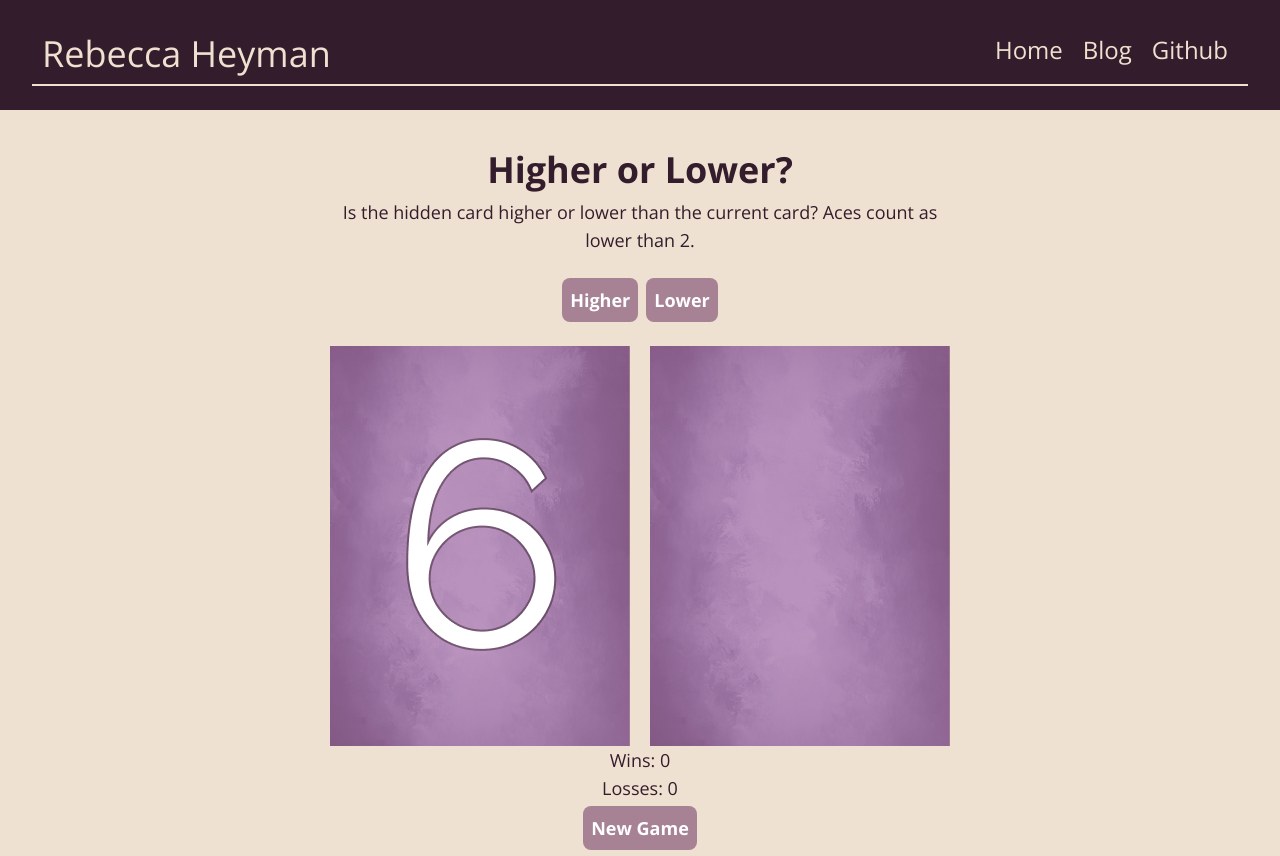
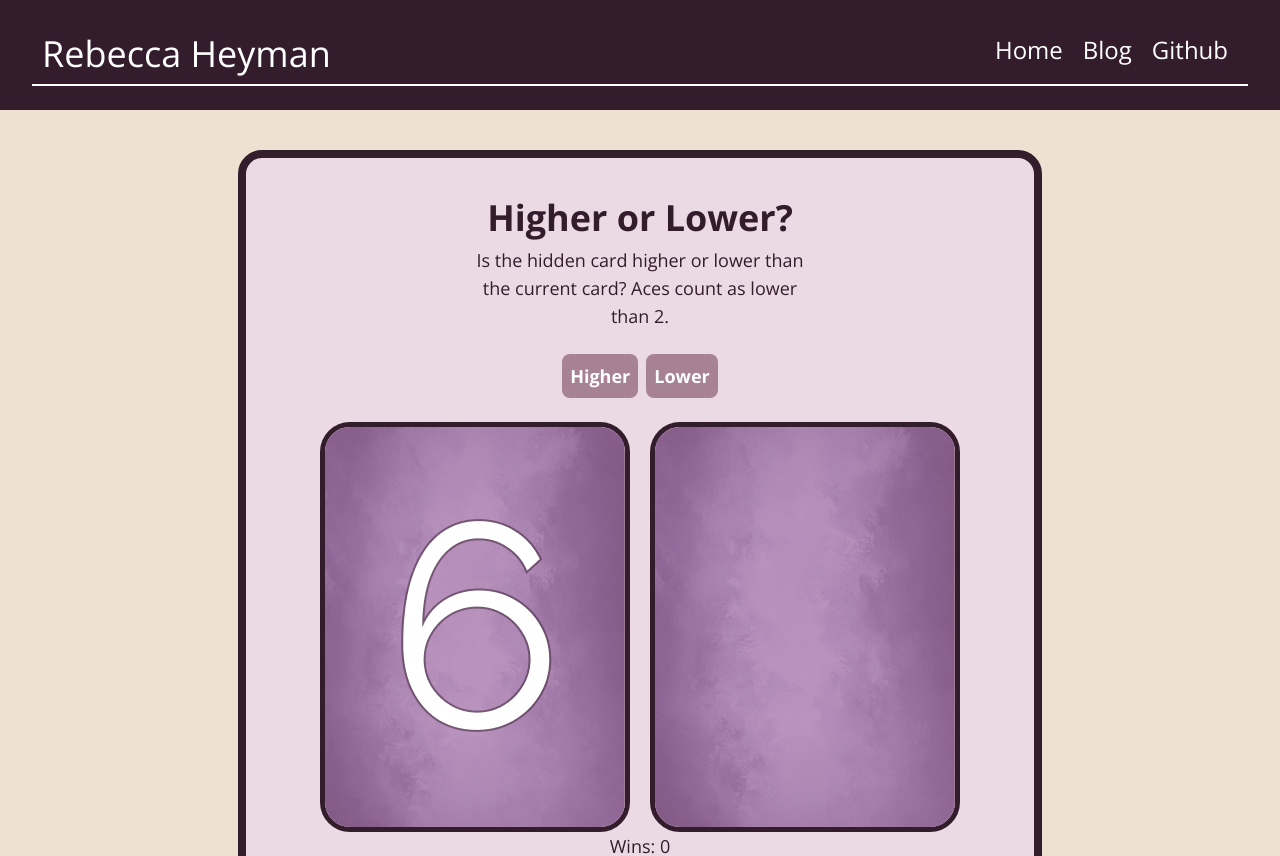
Before and after one commit to kawaiimusician/personal_portfolio, a Next.js app in the folder personal_portfolio_website/: page /higher-or-lower in a window 1280 px wide. Shown: the top 856 px of the page. Built offline with nearby package versions, Linux system fonts and the light colour scheme.

Commit message:
higher or lower card and various small tweaks to design

```diff
--- a/personal_portfolio_website/app/components/CardCarousel.jsx
+++ b/personal_portfolio_website/app/components/CardCarousel.jsx
@@ -40,14 +40,14 @@ export default function CardCarousel() {
     ]
   };
   return (
-    <div className="w-3/4 m-auto">
+    <div className="w-10/12 m-auto">
       <div>
         <Slider {...settings}>
           {cardData.map((d) => (
-            <div className="tertiary-offWhite h-auto rounded-xl">
+            <div className="tertiary-offWhite h-auto rounded-xl border-4 border-primary">
               {/* img */}
-              <div className="rounded-t-xl bg-tertiary flex justify-center items-center">
-                <Image src={d.projectImg} width={300} height={300} alt="Cartoon Rebecca" className="w-full h-auto rounded-t-xl" />
+              <div className="rounded-t-xl bg-tertiary flex justify-center items-center border-b-4 border-secondary">
+                <Image src={d.projectImg} width={300} height={300} alt="Cartoon Rebecca" className="w-full h-auto rounded-t-lg" />
               </div>
               {/* text */}
               <div className="flex flex-col justify-center items-center p-4">
@@ -59,7 +59,7 @@ export default function CardCarousel() {
                 ) : (
                   <div></div>
                 )}
-                <Link href={`${d.linkRef}`} className="bg-white text-primary rounded-lg px-3 py-1 mt-3">{d.buttonText}</Link>
+                <Link href={`${d.linkRef}`} className="bg-white text-tertiary rounded-lg px-3 py-1 mt-3">{d.buttonText}</Link>
               </div>
             </div>
           ))}
@@ -73,7 +73,7 @@ export default function CardCarousel() {
 const cardData = [
   {
     projectName: "Higher or Lower",
-    projectImg: "/example-1.jpg",
+    projectImg: "/higher-or-lower.png",
     description: "Quick and fun game where you must guess if the hidden card is higher or lower than the card shown. Test your luck and give it a try!",
     projDate: "March 2022",
     updatedDate: "April 2024",
--- a/personal_portfolio_website/app/components/Navbar.jsx
+++ b/personal_portfolio_website/app/components/Navbar.jsx
@@ -8,7 +8,7 @@ export default function Navbar() {
   return (
     <div className="overarchingNav">
       <nav>
-        <p>Rebecca Heyman</p>
+        <Link href="/" className="navHeader">Rebecca Heyman</Link>
         <div className="showSmScreen navButton">
           <button onClick={() => setNavbar(!navbar)} >
             {navbar ? (
@@ -25,17 +25,17 @@ export default function Navbar() {
         </div>
         {/* large screen */}
         <div className="hideSmScreen">
-          <Link href="/">Home</Link>
-          <Link href="/blog">Blog</Link>
-          <Link target="_blank" href="https://github.com/kawaiimusician" passHref={true}>Github</Link>
+          <Link href="/" className="linkStyling">Home</Link>
+          <Link href="/blog" className="linkStyling">Blog</Link>
+          <Link target="_blank" href="https://github.com/kawaiimusician" passHref={true} className="linkStyling">Github</Link>
         </div>
         {/* small screen */}
         <div className="showSmScreen">
           {navbar ? (
             <div className="flexCol linkList">
-              <Link onClick={() => setNavbar(!navbar)} href="/" >Home</Link>
-              <Link onClick={() => setNavbar(!navbar)} href="/blog">Blog</Link>
-              <Link onClick={() => setNavbar(!navbar)} target="_blank" href="https://github.com/kawaiimusician" passHref={true}>Github</Link>
+              <Link onClick={() => setNavbar(!navbar)} href="/" className="linkStyling">Home</Link>
+              <Link onClick={() => setNavbar(!navbar)} href="/blog" className="linkStyling">Blog</Link>
+              <Link onClick={() => setNavbar(!navbar)} target="_blank" href="https://github.com/kawaiimusician" passHref={true} className="linkStyling">Github</Link>
             </div>
           ) : (
             <div>
--- a/personal_portfolio_website/app/globals.css
+++ b/personal_portfolio_website/app/globals.css
@@ -6,7 +6,7 @@
 body {
   @apply
     bg-primary
-    text-offWhite
+    text-white
     text-lg
     text-center;
 }
@@ -17,7 +17,7 @@ body {
 }
 
 .tertiary-offWhite {
-  @apply bg-tertiary text-offWhite;
+  @apply bg-tertiary text-white;
 }
 
 /* Screen Hiding/Showing */
@@ -77,22 +77,22 @@ body {
 nav {
   @apply
   bg-primary
-  text-offWhite
+  text-white
     text-2xl
     flex
-    border-b-2 border-offWhite
+    border-b-2 border-white
     justify-between
     p-2.5;
 }
 
-nav p {
+.navHeader {
   @apply
     flex-auto
     text-4xl
     text-left;
 }
 
-nav a {
+.linkStyling {
   @apply
     flex-auto
     text-center
@@ -101,7 +101,7 @@ nav a {
     rounded-3xl
     transition duration-200;
 }
-nav a:hover{
+.linkStyling:hover{
   @apply
     text-primary
     bg-tertiary;
@@ -126,14 +126,14 @@ nav a:hover{
       text-center;
   }
 
-  nav a {
+  .linkStyling {
     @apply
       w-1/2
       p-1.5
       rounded-3xl
       transition duration-200;
   }
-  nav a:hover {
+  .linkStyling:hover {
     @apply
     text-primary
     bg-tertiary;
--- a/personal_portfolio_website/app/higher-or-lower/components/TwoCards.css
+++ b/personal_portfolio_website/app/higher-or-lower/components/TwoCards.css
@@ -7,9 +7,11 @@
   position: relative;
 }
 
-img {
+.cardStyle {
   width: 100%;
   display: block;
+  border-radius: 30px;
+  border: 5px solid #331D2C;
 }
 
 /* Front of card - picture */
--- a/personal_portfolio_website/app/higher-or-lower/components/TwoCards.jsx
+++ b/personal_portfolio_website/app/higher-or-lower/components/TwoCards.jsx
@@ -7,11 +7,11 @@ export default function TwoCards({ cards, flipped, firstCardFlipped }) {
 
       <div className='cardOne'>
         <div className={firstCardFlipped ? "" : "flipped"}>
-          <img src={cards[0].src} alt={cards[0].value} className="front" />
+          <img src={cards[0].src} alt={cards[0].value} className="front cardStyle" />
           <img
               src="/img/cover.png"
               alt="card cover"
-              className="back"
+              className="back cardStyle"
             />
         </div>
       </div>
@@ -21,12 +21,12 @@ export default function TwoCards({ cards, flipped, firstCardFlipped }) {
           <img
             src={cards[1].src}
             alt='card two'
-            className="front"
+            className="front cardStyle"
           />
           <img
             src="/img/cover.png"
             alt="card cover"
-            className="back"
+            className="back cardStyle"
           />
         </div>
       </div>
--- a/personal_portfolio_website/app/higher-or-lower/higherOrLower.css
+++ b/personal_portfolio_website/app/higher-or-lower/higherOrLower.css
@@ -3,6 +3,17 @@
     bg-offWhite
     pt-10
     pb-5;
+}
+
+.appArea {
+  @apply
+    bg-[#ebdae3]
+    border-8 border-primary
+    rounded-3xl
+    w-fit
+    m-auto
+    mb-5
+    p-10;
 }
 
 p.title {
--- a/personal_portfolio_website/app/higher-or-lower/page.jsx
+++ b/personal_portfolio_website/app/higher-or-lower/page.jsx
@@ -124,6 +124,7 @@ export default function HigherorLower() {
 
   return (
     <div className='offWhite-Primary higherOrLowerApp'>
+      <div className='appArea'>
         <p className='title'>Higher or Lower?</p>
         <p className='textInstructions'>Is the hidden card higher or lower than the current card? Aces count as lower than 2.</p>
 
@@ -141,8 +142,9 @@ export default function HigherorLower() {
           <p>Wins: {score.wins} </p>
           <p>Losses: {score.losses}</p>
         </div>
+        <button onClick={newGame}>New Game</button>
+      </div>
 
-      <button onClick={newGame}>New Game</button>
       <p className='githubLinkText'>See the original project on&nbsp;<a href='https://github.com/kawaiimusician/higher-or-lower' target='_blank' className='githubLink'>Github</a>!</p>
       <p className='text-sm text-left pl-3'>Project updates (4/2024) are only cosmetic. All functionality remains the same as the original</p>
     </div>
```
Also changed, not shown: personal_portfolio_website/public/example-1.jpg (deleted), personal_portfolio_website/public/higher-or-lower.png (added). Lines whose indentation alone changed are shown as unchanged.
